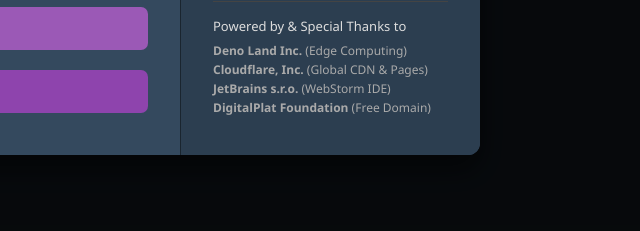
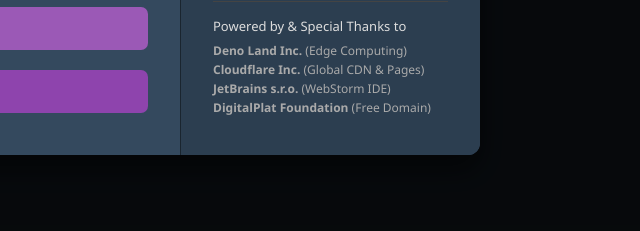
Before and after one commit to Li-eses/GridlineWar, a website: page index.html in a window 1280 px wide. Shown: the part 538-769 px from the top of the page, 610-1250 px from the left. Drawn offline with Linux system fonts and the light colour scheme.

Commit message:
username test

```diff
--- a/index.html
+++ b/index.html
@@ -79,7 +79,7 @@
                 <p>Powered by & Special Thanks to</p>
                 <p style="font-size: 12px; color: #aaa; line-height: 1.6;">
                     <strong>Deno Land Inc.</strong> (Edge Computing)<br>
-                    <strong>Cloudflare, Inc.</strong> (Global CDN & Pages)<br>
+                    <strong>Cloudflare Inc.</strong> (Global CDN & Pages)<br>
                     <strong>JetBrains s.r.o.</strong> (WebStorm IDE)<br>
                     <strong>DigitalPlat Foundation</strong> (Free Domain)
                 </p>
```
